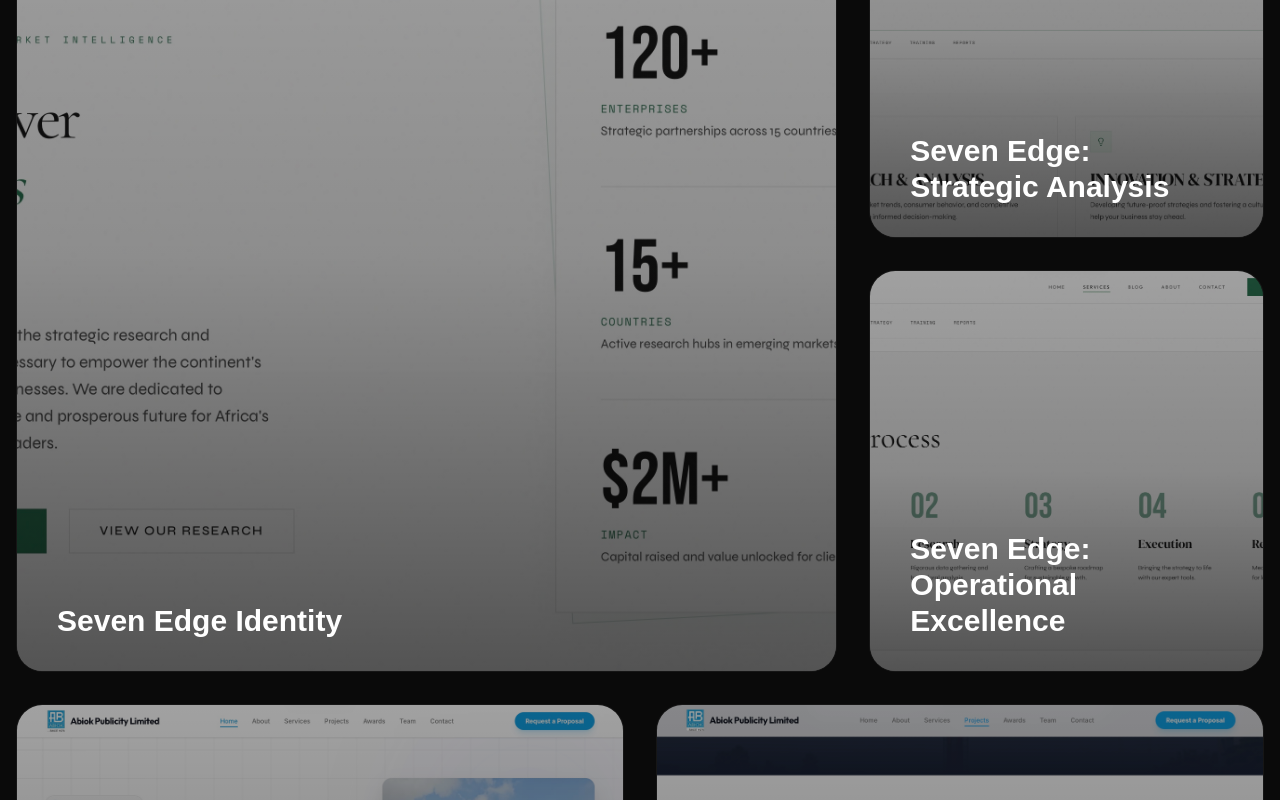
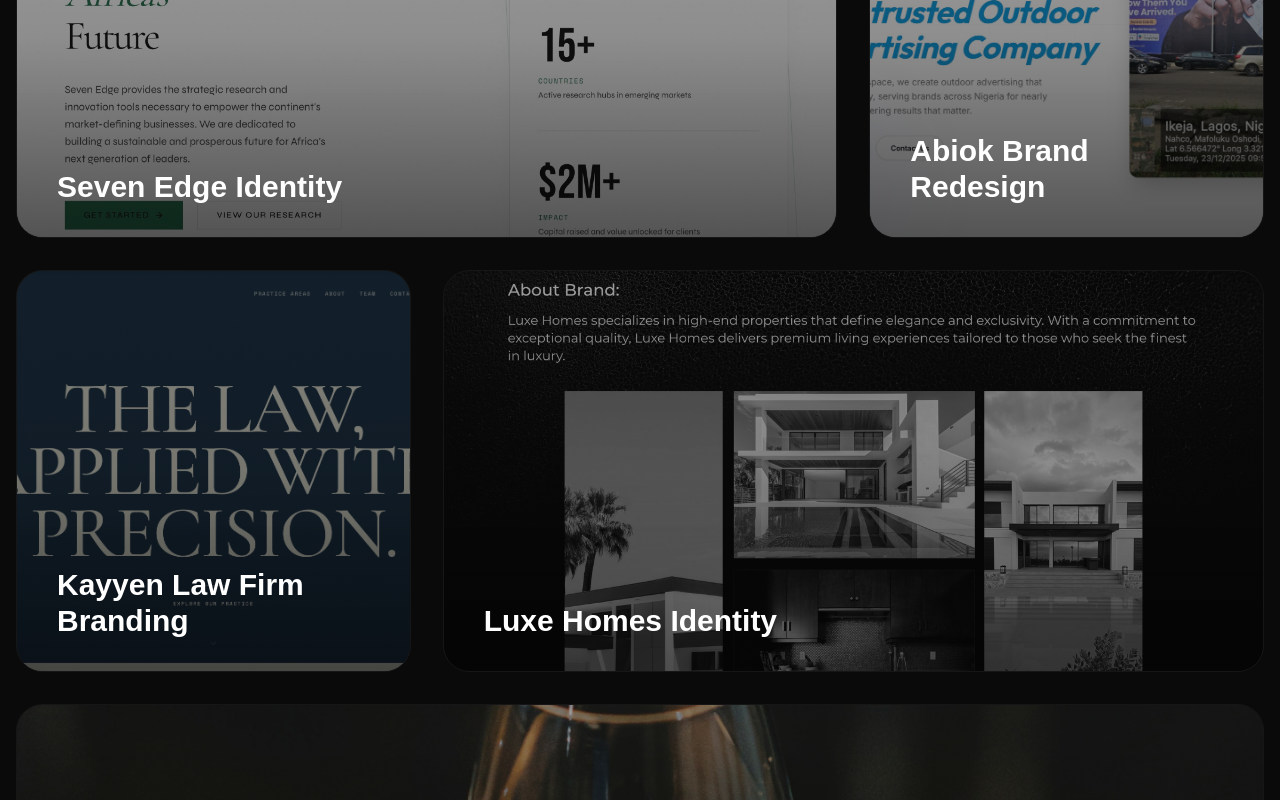
Before and after one commit to sidiq20/primestack, a Next.js app: page / in a window 1280 px wide. Shown: the part 4580-5380 px from the top of the page. Built offline with nearby package versions, Linux system fonts and the light colour scheme; a web font is replaced by a local one.

Commit message:
feat: group portfolio images by project and implement lightbox gallery

```diff
--- a/src/components/portfolio-grid.tsx
+++ b/src/components/portfolio-grid.tsx
@@ -1,136 +1,71 @@
 "use client";
 
-import { motion } from "framer-motion";
+import { motion, AnimatePresence } from "framer-motion";
 import Image from "next/image";
-import { ArrowUpRight } from "lucide-react";
+import { ArrowUpRight, X, ChevronLeft, ChevronRight } from "lucide-react";
 import Link from "next/link";
+import { useState, useEffect } from "react";
 
 const projects = [
   {
     title: "Seven Edge Identity",
     category: "Market Intelligence",
-    image: "/portfolio/IMG_2491.PNG",
+    images: [
+      "/portfolio/IMG_2491.PNG",
+      "/portfolio/IMG_2492.PNG",
+      "/portfolio/IMG_2493.PNG",
+      "/portfolio/IMG_2494.PNG",
+      "/portfolio/IMG_2495.PNG",
+    ],
     className: "md:col-span-8 md:row-span-2",
-  },
-  {
-    title: "Seven Edge: Strategic Analysis",
-    category: "Strategic Research",
-    image: "/portfolio/IMG_2492.PNG",
-    className: "md:col-span-4 md:row-span-1",
-  },
-  {
-    title: "Seven Edge: Operational Excellence",
-    category: "Consultancy",
-    image: "/portfolio/IMG_2493.PNG",
-    className: "md:col-span-4 md:row-span-1",
   },
   {
     title: "Abiok Brand Redesign",
     category: "Visual Identity",
-    image: "/portfolio/IMG_2496.PNG",
-    className: "md:col-span-6 md:row-span-1",
-  },
-  {
-    title: "Abiok: Outdoor Media Impact",
-    category: "Advertising",
-    image: "/portfolio/IMG_2499.PNG",
-    className: "md:col-span-6 md:row-span-1",
+    images: [
+      "/portfolio/IMG_2496.PNG",
+      "/portfolio/IMG_2497.PNG",
+      "/portfolio/IMG_2498.PNG",
+      "/portfolio/IMG_2499.PNG",
+      "/portfolio/IMG_2500.PNG",
+      "/portfolio/IMG_2501.PNG",
+    ],
+    className: "md:col-span-4 md:row-span-2",
   },
   {
     title: "Kayyen Law Firm Branding",
     category: "Professional Services",
-    image: "/portfolio/IMG_2502.PNG",
+    images: [
+      "/portfolio/IMG_2502.PNG",
+      "/portfolio/IMG_2503.PNG",
+      "/portfolio/IMG_2504.PNG",
+      "/portfolio/IMG_2505.PNG",
+      "/portfolio/IMG_2506.PNG",
+    ],
     className: "md:col-span-4 md:row-span-2",
   },
   {
     title: "Luxe Homes Identity",
     category: "Luxury Real Estate",
-    image: "/portfolio/IMG_2510.PNG",
+    images: [
+      "/portfolio/IMG_2510.PNG",
+      "/portfolio/IMG_2511.PNG",
+      "/portfolio/IMG_2513.PNG",
+      "/portfolio/IMG_2517.PNG",
+      "/portfolio/IMG_2519.PNG",
+    ],
     className: "md:col-span-8 md:row-span-2",
   },
   {
-    title: "Abiok: Service Ecosystem",
-    category: "UI/UX Design",
-    image: "/portfolio/IMG_2497.PNG",
-    className: "md:col-span-4 md:row-span-1",
-  },
-  {
-    title: "Abiok: Legacy & Heritage",
-    category: "Brand Storytelling",
-    image: "/portfolio/IMG_2498.PNG",
-    className: "md:col-span-4 md:row-span-1",
-  },
-  {
-    title: "Seven Edge: Principle-Led Growth",
-    category: "Corporate Values",
-    image: "/portfolio/IMG_2494.PNG",
-    className: "md:col-span-4 md:row-span-1",
-  },
-  {
-    title: "Kayyen: Practice Area Strategy",
-    category: "Legal Information",
-    image: "/portfolio/IMG_2503.PNG",
-    className: "md:col-span-6 md:row-span-1",
-  },
-  {
-    title: "Kayyen: Attorney Profiles",
-    category: "Corporate Photography",
-    image: "/portfolio/IMG_2504.PNG",
-    className: "md:col-span-6 md:row-span-1",
-  },
-  {
-    title: "Luxe Homes: Premium Portfolio",
-    category: "Visual Narrative",
-    image: "/portfolio/IMG_2511.PNG",
-    className: "md:col-span-4 md:row-span-1",
-  },
-  {
-    title: "Luxe Homes: High-End Concepts",
-    category: "Creative Direction",
-    image: "/portfolio/IMG_2513.PNG",
-    className: "md:col-span-4 md:row-span-1",
-  },
-  {
-    title: "Seven Edge: Strategic Partnership",
+    title: "Creative Tech Ecosystem",
     category: "Digital Solutions",
-    image: "/portfolio/IMG_2495.PNG",
-    className: "md:col-span-4 md:row-span-1",
-  },
-  {
-    title: "Abiok: Leadership Showcase",
-    category: "Web Design",
-    image: "/portfolio/IMG_2500.PNG",
-    className: "md:col-span-8 md:row-span-2",
-  },
-  {
-    title: "Abiok: Conversion Strategy",
-    category: "Lead Gen",
-    image: "/portfolio/IMG_2501.PNG",
-    className: "md:col-span-4 md:row-span-1",
-  },
-  {
-    title: "Kayyen Law: Commercial Case Study",
-    category: "Editorial Design",
-    image: "/portfolio/IMG_2505.PNG",
-    className: "md:col-span-4 md:row-span-1",
-  },
-  {
-    title: "Kayyen: Contact & Consultations",
-    category: "UX Design",
-    image: "/portfolio/IMG_2506.PNG",
+    images: [
+      "/portfolio/IMG_2523.PNG",
+      "/portfolio/IMG_2525.PNG",
+      "/portfolio/IMG_2529.PNG",
+      "/portfolio/IMG_2530.PNG",
+    ],
     className: "md:col-span-12 md:row-span-1",
-  },
-  {
-    title: "Luxe Homes: Modern Architecture",
-    category: "Photography",
-    image: "/portfolio/IMG_2517.PNG",
-    className: "md:col-span-6 md:row-span-1",
-  },
-  {
-    title: "Luxe Homes: Exclusive Real Estate",
-    category: "Premium Branding",
-    image: "/portfolio/IMG_2519.PNG",
-    className: "md:col-span-6 md:row-span-1",
   }
 ];
 
@@ -139,7 +74,36 @@ interface PortfolioGridProps {
 }
 
 export function PortfolioGrid({ limit }: PortfolioGridProps) {
+  const [selectedProject, setSelectedProject] = useState<typeof projects[0] | null>(null);
+  const [currentImageIndex, setCurrentImageIndex] = useState(0);
+
   const displayedProjects = limit ? projects.slice(0, limit) : projects;
+
+  // Prevent scroll when lightbox is open
+  useEffect(() => {
+    if (selectedProject) {
+      document.body.style.overflow = "hidden";
+    } else {
+      document.body.style.overflow = "unset";
+    }
+    return () => {
+      document.body.style.overflow = "unset";
+    };
+  }, [selectedProject]);
+
+  const handleNext = (e: React.MouseEvent) => {
+    e.stopPropagation();
+    if (selectedProject) {
+      setCurrentImageIndex((prev) => (prev + 1) % selectedProject.images.length);
+    }
+  };
+
+  const handlePrev = (e: React.MouseEvent) => {
+    e.stopPropagation();
+    if (selectedProject) {
+      setCurrentImageIndex((prev) => (prev - 1 + selectedProject.images.length) % selectedProject.images.length);
+    }
+  };
 
   return (
     <section className="py-32 px-4">
@@ -167,22 +131,31 @@ export function PortfolioGrid({ limit }: PortfolioGridProps) {
               transition={{ duration: 0.8, ease: "easeOut" }}
               viewport={{ once: true }}
               className={`group relative rounded-3xl overflow-hidden border border-white/5 cursor-pointer ${project.className}`}
+              onClick={() => {
+                setSelectedProject(project);
+                setCurrentImageIndex(0);
+              }}
             >
               <div className="relative aspect-[16/10] md:aspect-auto md:h-full overflow-hidden min-h-[400px] bg-white/5 group-hover:bg-white/10 transition-colors duration-700">
                 <Image
-                  src={project.image}
+                  src={project.images[0]}
                   alt={project.title}
                   fill
                   className="object-cover opacity-60 group-hover:opacity-100 group-hover:scale-110 transition-all duration-700 ease-out"
                 />
 
-                {/* Gradient Overlay */}
                 <div className="absolute inset-0 bg-gradient-to-t from-black/80 via-black/20 to-transparent opacity-60 group-hover:opacity-40 transition-opacity duration-700" />
 
                 <div className="absolute inset-0 p-10 flex flex-col justify-end z-10 translate-y-4 group-hover:translate-y-0 transition-transform duration-700">
-                  <p className="font-clash text-[12px] font-bold uppercase tracking-widest text-primary mb-2 opacity-0 group-hover:opacity-100 transition-opacity duration-500 delay-100">
-                    {project.category}
-                  </p>
+                  <div className="flex items-center gap-3 mb-2 opacity-0 group-hover:opacity-100 transition-opacity duration-500 delay-100">
+                    <p className="font-clash text-[12px] font-bold uppercase tracking-widest text-primary">
+                      {project.category}
+                    </p>
+                    <span className="w-1 h-1 rounded-full bg-white/20" />
+                    <p className="font-clash text-[12px] font-bold uppercase tracking-widest text-white/40">
+                      {project.images.length} Images
+                    </p>
+                  </div>
                   <h3 className="font-satoshi text-3xl font-bold text-white mb-2">
                     {project.title}
                   </h3>
@@ -198,6 +171,100 @@ export function PortfolioGrid({ limit }: PortfolioGridProps) {
           ))}
         </div>
       </div>
+
+      {/* Lightbox */}
+      <AnimatePresence>
+        {selectedProject && (
+          <motion.div
+            initial={{ opacity: 0 }}
+            animate={{ opacity: 1 }}
+            exit={{ opacity: 0 }}
+            className="fixed inset-0 z-[100] flex items-center justify-center bg-black/95 backdrop-blur-xl p-4 md:p-10"
+            onClick={() => setSelectedProject(null)}
+          >
+            <button
+              className="absolute top-8 right-8 text-white/50 hover:text-white transition-colors z-[110]"
+              onClick={() => setSelectedProject(null)}
+            >
+              <X className="w-8 h-8" />
+            </button>
+
+            <div className="relative w-full h-full flex flex-col items-center justify-center gap-8">
+              <div
+                className="relative w-full max-w-5xl aspect-[16/10] overflow-hidden rounded-2xl border border-white/10 shadow-2xl"
+                onClick={(e) => e.stopPropagation()}
+              >
+                <AnimatePresence mode="wait">
+                  <motion.div
+                    key={currentImageIndex}
+                    initial={{ opacity: 0, scale: 0.95 }}
+                    animate={{ opacity: 1, scale: 1 }}
+                    exit={{ opacity: 0, scale: 1.05 }}
+                    transition={{ duration: 0.5, ease: [0.22, 1, 0.36, 1] }}
+                    className="relative w-full h-full"
+                  >
+                    <Image
+                      src={selectedProject.images[currentImageIndex]}
+                      alt={`${selectedProject.title} - Image ${currentImageIndex + 1}`}
+                      fill
+                      className="object-contain"
+                      priority
+                    />
+                  </motion.div>
+                </AnimatePresence>
+
+                {/* Navigation Arrows */}
+                {selectedProject.images.length > 1 && (
+                  <>
+                    <button
+                      className="absolute left-4 top-1/2 -translate-y-1/2 w-12 h-12 rounded-full bg-black/50 border border-white/10 flex items-center justify-center text-white hover:bg-white hover:text-black transition-all duration-300"
+                      onClick={handlePrev}
+                    >
+                      <ChevronLeft className="w-6 h-6" />
+                    </button>
+                    <button
+                      className="absolute right-4 top-1/2 -translate-y-1/2 w-12 h-12 rounded-full bg-black/50 border border-white/10 flex items-center justify-center text-white hover:bg-white hover:text-black transition-all duration-300"
+                      onClick={handleNext}
+                    >
+                      <ChevronRight className="w-6 h-6" />
+                    </button>
+                  </>
+                )}
+              </div>
+
+              {/* Caption & Counter */}
+              <div className="text-center space-y-2" onClick={(e) => e.stopPropagation()}>
+                <p className="font-clash text-primary font-bold uppercase tracking-[0.2em] text-sm">
+                  {selectedProject.category}
+                </p>
+                <h3 className="font-satoshi text-2xl md:text-3xl font-bold text-white">
+                  {selectedProject.title}
+                </h3>
+                <p className="font-general text-white/40">
+                  {currentImageIndex + 1} / {selectedProject.images.length}
+                </p>
+              </div>
+
+              {/* Thumbnails */}
+              {selectedProject.images.length > 1 && (
+                <div className="flex gap-2 px-4 overflow-x-auto max-w-full no-scrollbar" onClick={(e) => e.stopPropagation()}>
+                  {selectedProject.images.map((img, idx) => (
+                    <button
+                      key={idx}
+                      onClick={() => setCurrentImageIndex(idx)}
+                      className={`relative w-16 h-16 rounded-lg overflow-hidden border-2 transition-all duration-300 flex-shrink-0 ${
+                        idx === currentImageIndex ? "border-primary opacity-100 scale-110" : "border-transparent opacity-40 hover:opacity-100"
+                      }`}
+                    >
+                      <Image src={img} alt="" fill className="object-cover" />
+                    </button>
+                  ))}
+                </div>
+              )}
+            </div>
+          </motion.div>
+        )}
+      </AnimatePresence>
     </section>
   );
 }
```
